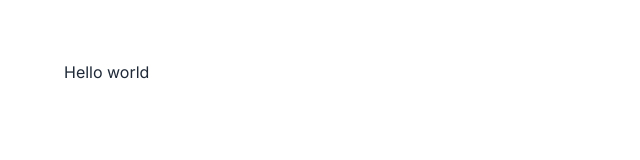
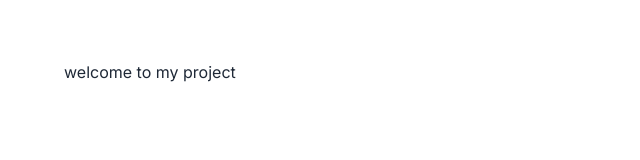
Before and after one commit to Foyez-Ahamed/a7-course-rouster, a React (Vite) app: page / in a window 1280 px wide. Shown: the top 160 px of the page, without its empty margins (0-640 px from the left). Built offline with nearby package versions, Linux system fonts and the light colour scheme.

Commit message:
added json file this project

```diff
--- a/src/App.jsx
+++ b/src/App.jsx
@@ -5,7 +5,7 @@ function App() {
 
   return (
     <>
-      <h1>Hello world</h1>
+      <h1>welcome to my project</h1>
 
 
     </>
```
